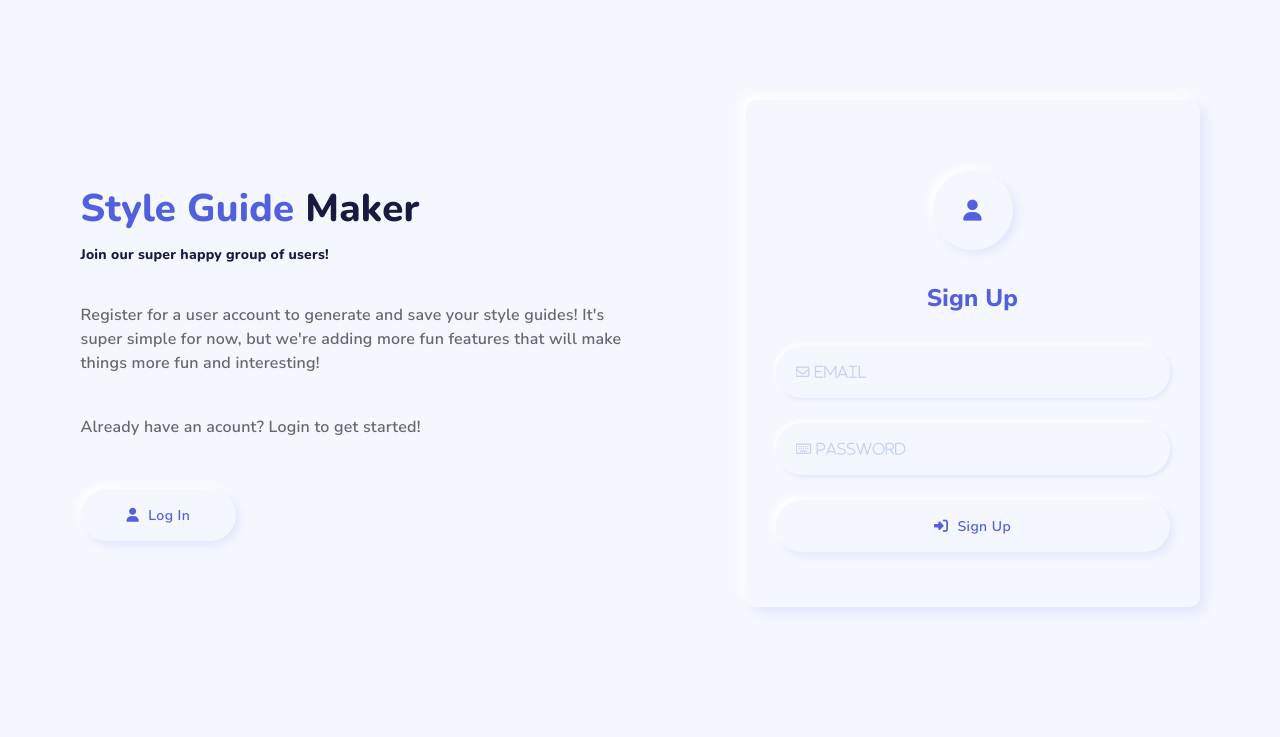
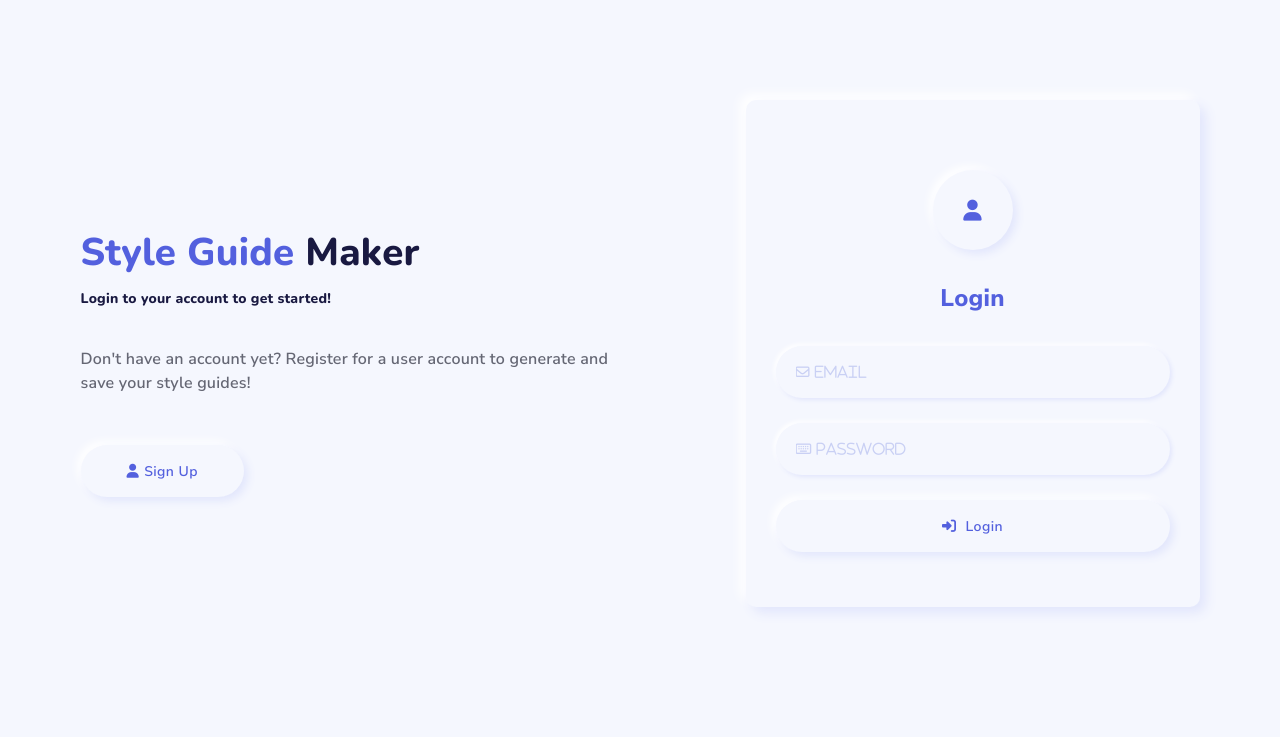
Before and after one commit to sashacandoit/style-guide-generator, a Flask app: template project/templates/login.html in a window 1280 px wide. Shown: the part 85-822 px from the top of the page. Run offline with Flask 2, Linux system fonts and the light colour scheme; the template is opened without the code that fills it, so the values that code supplies are empty; some libraries are stand-ins or nearby versions.

Commit message:
register login and logout routes added and templates setup

```diff
--- a/project/app.py
+++ b/project/app.py
@@ -8,11 +8,11 @@ app = Flask(__name__)
 
 app.config['SQLALCHEMY_DATABASE_URI'] = 'postgresql:///capstone_1_db'
 app.config['SQLALCHEMY_TRACK_MODIFICATIONS'] = False
-app.config['SQLALCHEMY_ECHO'] = False
+app.config['SQLALCHEMY_ECHO'] = True
 app.config['SECRET_KEY'] = 'somethingsecret'
 
 connect_db(app)
-db.create_all()
+# db.create_all()
 
 
 
@@ -26,6 +26,14 @@ db.create_all()
 #     print(item['family'], item['variants'])
 
 
+@app.route('/')
+def home_page():
+    """Render home page"""
+
+    return render_template("home.html")
+
+
+
 @app.route('/register', methods=['GET', 'POST'])
 def register_user():
     form = AddUserForm()
@@ -37,11 +45,11 @@ def register_user():
         password = form.password.data
         new_user = User.register(full_name, username, email,  password)
 
-        flash('Welcome! Successfully created your account!')
-
         db.session.add(new_user)
         db.session.commit()
 
+        session['user_id'] = new_user.id
+        flash('Welcome! Successfully created your account!')
         return redirect('/')
 
     else:
@@ -49,8 +57,32 @@ def register_user():
 
 
 
-@app.route('/')
-def home_page():
-    """Render home page"""
 
-    return render_template("home.html")
+@app.route('/login', methods=['GET', 'POST'])
+def login_user():
+    form = LoginForm()
+
+    if form.validate_on_submit():
+        username = form.username.data
+        password = form.password.data
+
+        user = User.authenticate(username, password)
+
+        #Check if use passes authentication:
+        if user:
+            flash(f"Welcome Back, {user.full_name}!", "primary")
+            session['user_id'] = user.id
+            return redirect('/')
+
+        else:
+            form.username.errors = ['Invalid username/password.']
+
+    return render_template('login.html', form=form)
+
+
+
+@app.route('/logout')
+def logout_user():
+    session.pop('user_id')
+    flash("See you soon!", "info")
+    return redirect('/login')
--- a/project/templates/base.html
+++ b/project/templates/base.html
@@ -38,7 +38,7 @@
 
     <nav class="navbar navbar-expand-lg navbar-light custom-menu menu-pills bg-light">
         <div class="container">
-            <a class="navbar-brand" href="#">Style Guide Maker</a>
+            <a class="navbar-brand" href="/">Style Guide Maker</a>
             <button class="navbar-toggler" type="button" data-toggle="collapse" data-target="#navbarNavAltMarkup"
                 aria-controls="navbarNavAltMarkup" aria-expanded="false" aria-label="Toggle navigation">
                 <span class="navbar-toggler-icon"></span>
@@ -46,7 +46,7 @@
             <div class="collapse navbar-collapse" id="navbar-toggle-pills">
                 <ul class="navbar-nav ml-auto">
                     <li class="nav-item">
-                        <a class="nav-link active" href="#">
+                        <a class="nav-link active" href="/">
                             <i class="fas fa-home mr-5"></i>
                             <span>Home</span>
                         </a>
@@ -58,19 +58,19 @@
                         </a>
                     </li>
                     <li class="nav-item">
-                        <a class="nav-link" href="#">
+                        <a class="nav-link" href="/logout">
                             <i class="fas fa-sign-out-alt mr-5"></i>
                             <span>Logout</span>
                         </a>
                     </li>
 
                     <li class="nav-item">
-                        <a class="nav-link" href="#">
+                        <a class="nav-link" href="/login">
                             <span>Login</span>
                         </a>
                     </li>
                     <li class="nav-item">
-                        <a class="nav-link" href="#">
+                        <a class="nav-link" href="/login">
                             <span>Sign Up</span>
                         </a>
                     </li>
--- a/project/templates/login.html
+++ b/project/templates/login.html
@@ -9,19 +9,14 @@
                     Maker
                 </h2>
                 <h6 class="secondary-font fs-14 fw-bold mb-40">
-                    Join our super happy group of users!
+                    Login to your account to get started!
                 </h6>
                 <p class="fs-16 mb-40 tablet-lg-top">
-                    Register for a user account to generate and save your style guides! It's super simple for now, but
-                    we're
-                    adding more fun features that will make things more fun and interesting!
-                </p>
-                <p class="fs-16 mb-40 tablet-lg-top">
-                    Already have an acount? Login to get started!
+                    Don't have an account yet? Register for a user account to generate and save your style guides!
                 </p>
                 <a href="#x" class="btn btn-primary pill m-10 ml-0">
                     <i class="fas fa-user mr-5">
-                    </i> Log In</a>
+                    </i>Sign Up</a>
             </div>
 
             <div class="col-lg-5 offset-lg-1">
@@ -30,7 +25,7 @@
                         <div class="promo-big promo-icon-bg circle m-y-30 ml-auto mr-auto raised-sm">
                             <i class="fas fa-user promo-icon text-primary"></i>
                         </div>
-                        <p class="text-center fs-24 fw-bold mb-30 text-primary">Sign Up</p>
+                        <p class="text-center fs-24 fw-bold mb-30 text-primary">Login</p>
                         <form class="validation-inner" id="login-form4" novalidate="novalidate">
                             <div class="form-group">
                                 <input type="email" class="form-control pill mb-10" name="usernameLogin4"
@@ -47,7 +42,7 @@
 
                             <button type="submit" class="btn btn-primary pill d-block w-100 mb-15">
                                 <i class="fas fa-sign-in-alt mr-5"></i>
-                                Sign Up
+                                Login
                             </button>
                         </form>
                     </div>
--- a/project/templates/register.html
+++ b/project/templates/register.html
@@ -19,7 +19,7 @@
                 <p class="fs-16 mb-40 tablet-lg-top">
                     Already have an acount? Login to get started!
                 </p>
-                <a href="#x" class="btn btn-primary pill m-10 ml-0">
+                <a href="/login" class="btn btn-primary pill m-10 ml-0">
                     <i class="fas fa-user mr-5">
                     </i> Log In</a>
             </div>
```
